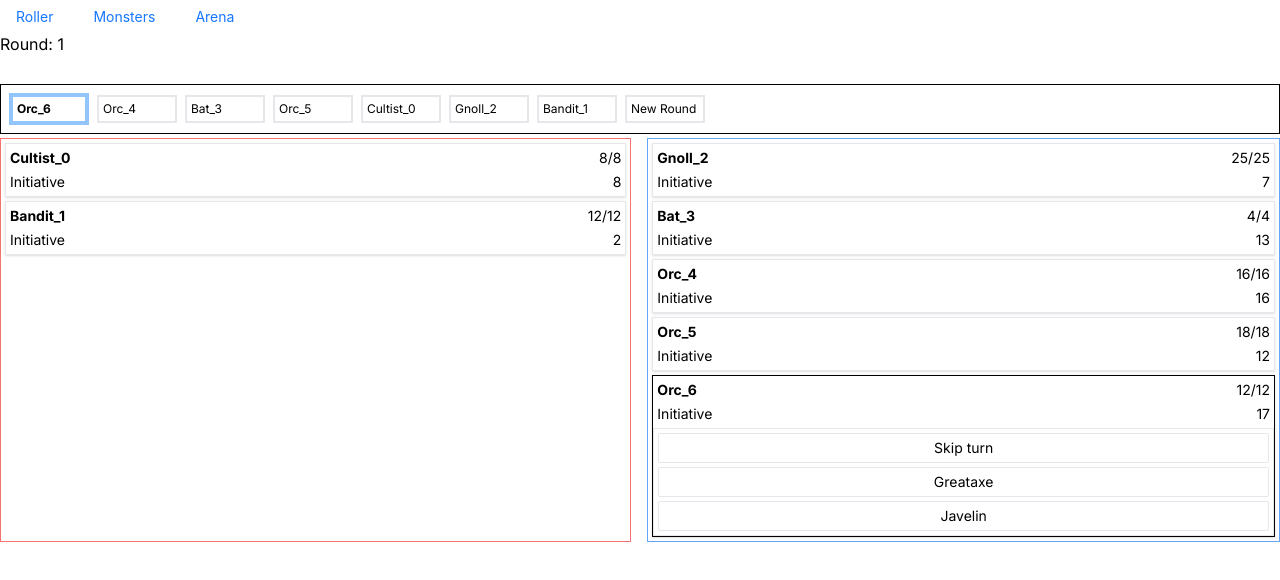
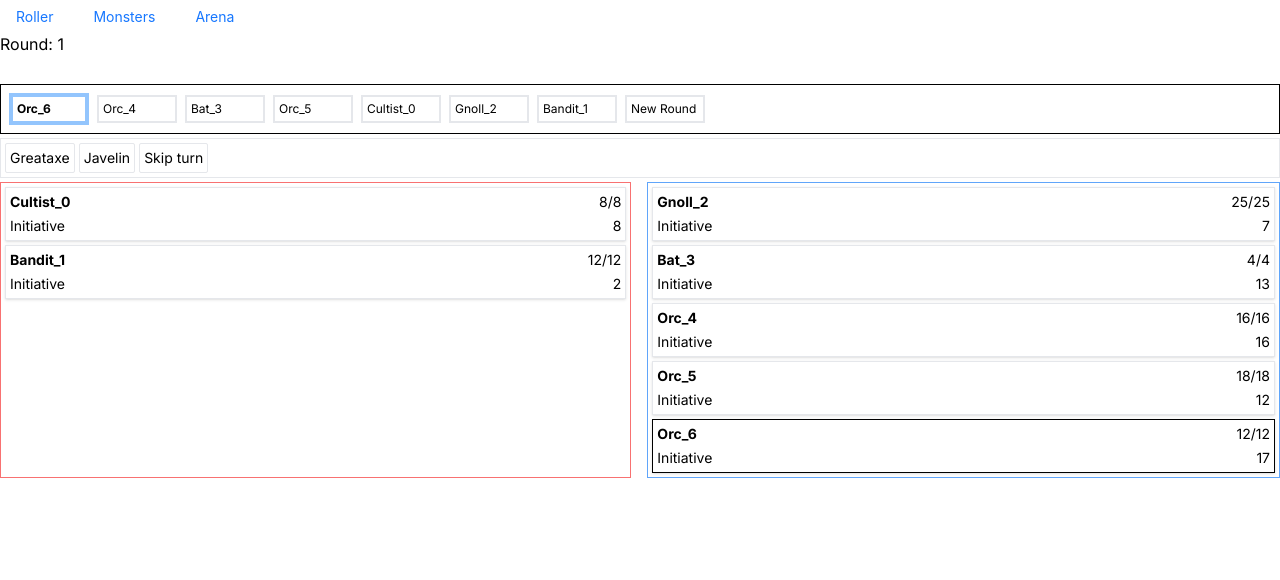
Before and after one commit to crianonim/dnd-next, a Next.js app: page /arena in a window 1280 px wide. Shown: the top 580 px of the page. Built offline with nearby package versions, Linux system fonts and the light colour scheme.

Commit message:
rearange layout

```diff
--- a/src/app/arena/page.tsx
+++ b/src/app/arena/page.tsx
@@ -107,38 +107,6 @@ export default function Arena() {
             }}
           >
             <CombatantViewMini combatant={c} />
-            {c.entity.name === current && currentCombatant ? (
-              <div className="flex flex-col gap-1 border text-sm">
-                <div className="flex flex-col gap-1 p-1 ">
-                  <button
-                    onClick={() => {
-                      nextCombatant();
-                      setAttackAction(null);
-                    }}
-                    className="border rounded-sm cursor-pointer p-1"
-                  >
-                    Skip turn
-                  </button>
-                  {currentCombatant &&
-                    currentCombatant.entity.attacks.map((attack) => (
-                      <div
-                        className={
-                          "border flex justify-center rounded-sm cursor-pointer p-1 " +
-                          (attack.name === attackAction?.name
-                            ? "border-2 border-black"
-                            : "")
-                        }
-                        key={attack.name}
-                        onClick={() => setAttackAction(attack)}
-                      >
-                        {attack.name}
-                      </div>
-                    ))}
-                </div>
-              </div>
-            ) : (
-              ""
-            )}
           </div>
         ))}
     </div>
@@ -189,6 +157,33 @@ export default function Arena() {
           {/* </Reorder.Group> */}
         </motion.ul>
       </div>
+
+      <div className="flex flex-col gap-1 border text-sm">
+        <div className="flex  gap-1 p-1 ">
+          {currentCombatant &&
+            currentCombatant.entity.attacks.map((attack) => (
+              <div
+                className={
+                  "border flex justify-center rounded-sm cursor-pointer p-1 " +
+                  (attack.name === attackAction?.name ? " border-black" : "")
+                }
+                key={attack.name}
+                onClick={() => setAttackAction(attack)}
+              >
+                {attack.name}
+              </div>
+            ))}
+          <button
+            onClick={() => {
+              nextCombatant();
+              setAttackAction(null);
+            }}
+            className="border rounded-sm cursor-pointer p-1"
+          >
+            Skip turn
+          </button>
+        </div>
+      </div>
       <div className="flex gap-4 justify-between">
         <div className="flex flex-col gap-1 grow border border-red-400">
           {teamView("red")}
```
